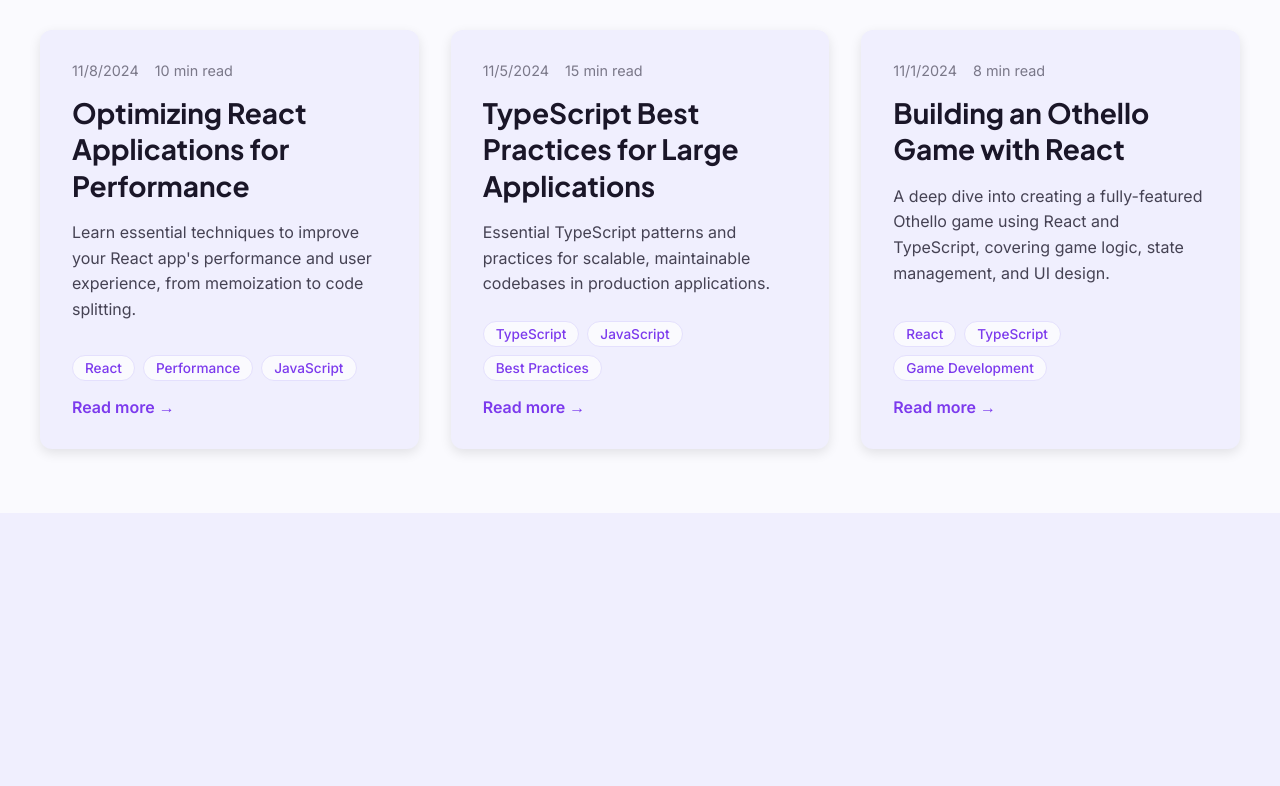
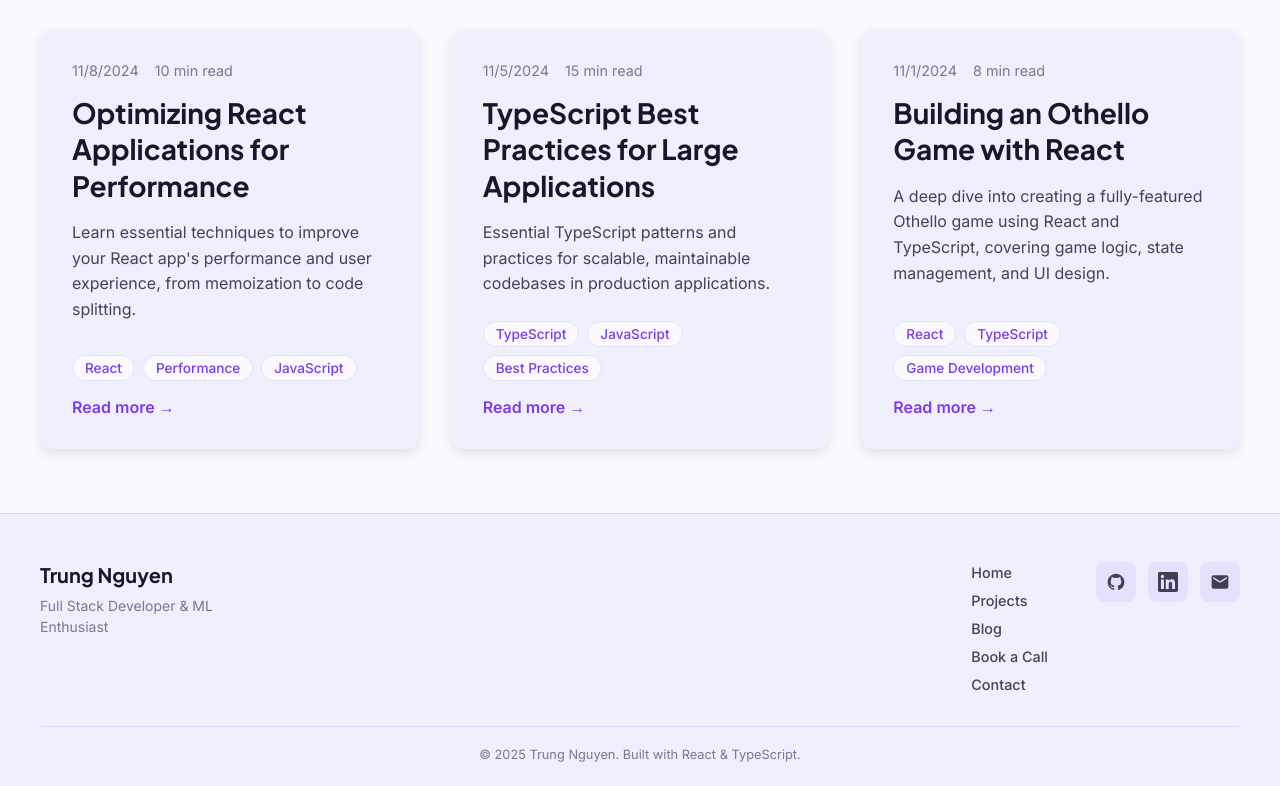
Before and after one commit to cozyGarage/cozyGarage.github.io, a React (Vite) app: page /blog in a window 1280 px wide. Shown: the part 392-1178 px from the top of the page. Before the commit the page ends 905 px from the top, so only its background shows below. Built offline with nearby package versions, Linux system fonts and the light colour scheme.

Commit message:
Complete personal website rework: footer, bug fixes, Calendly type safety
Agent-Logs-Url: https://github.com/cozyGarage/cozyGarage.github.io/sessions/4b1b3a04-5366-45a8-8495-211b35659c80

Co-authored-by: cozyGarage <9263674+cozyGarage@users.noreply.github.com>

```diff
--- a/index.html
+++ b/index.html
@@ -37,9 +37,6 @@
     <!-- Google Fonts: Plus Jakarta Sans (headings), Inter (body), JetBrains Mono (code) -->
     <link href="https://fonts.googleapis.com/css2?family=Plus+Jakarta+Sans:ital,wght@0,300;0,400;0,500;0,600;0,700;0,800;1,400&family=Inter:wght@300;400;500;600;700&family=JetBrains+Mono:wght@400;500&display=swap" rel="stylesheet">
 
-    <!-- Preload Critical Resources -->
-    <link rel="preload" href="/src/styles/variables.css" as="style">
-
     <!-- Favicon -->
     <link rel="icon" href="/favicon-neutral.svg" type="image/svg+xml">
     <link rel="apple-touch-icon" href="/apple-touch-icon.png">
@@ -66,8 +63,6 @@
         "knowsAbout": ["React", "TypeScript", "Machine Learning", "Web Development", "Python", "Node.js"]
       }
     </script>
-
-    <script type="module" crossorigin src="/src/index.tsx"></script>
   </head>
   <body>
     <noscript>
--- a/src/app/App.tsx
+++ b/src/app/App.tsx
@@ -2,6 +2,7 @@ import React from 'react';
 import { BrowserRouter, Routes, Route, Navigate, useLocation } from 'react-router-dom';
 import { ThemeProvider } from '../shared/utils/theme';
 import { Navbar } from '../shared/components/layout/Navbar';
+import { Footer } from '../shared/components/layout/Footer';
 import { HomePage } from '../features/home/HomePage';
 import { Loading } from '../shared/components/Loading';
 
@@ -36,6 +37,7 @@ export const App: React.FC = () => {
               <>
                 <Navbar />
                 <HomePage />
+                <Footer />
               </>
             }
           />
@@ -47,6 +49,7 @@ export const App: React.FC = () => {
               <React.Suspense fallback={<Loading />}>
                 <Navbar />
                 <ProjectsPage />
+                <Footer />
               </React.Suspense>
             }
           />
@@ -56,6 +59,7 @@ export const App: React.FC = () => {
               <React.Suspense fallback={<Loading />}>
                 <Navbar />
                 <ProjectDetailPage />
+                <Footer />
               </React.Suspense>
             }
           />
@@ -67,6 +71,7 @@ export const App: React.FC = () => {
               <React.Suspense fallback={<Loading />}>
                 <Navbar />
                 <BlogPage />
+                <Footer />
               </React.Suspense>
             }
           />
@@ -76,6 +81,7 @@ export const App: React.FC = () => {
               <React.Suspense fallback={<Loading />}>
                 <Navbar />
                 <BlogPostPage />
+                <Footer />
               </React.Suspense>
             }
           />
@@ -98,6 +104,7 @@ export const App: React.FC = () => {
               <React.Suspense fallback={<Loading />}>
                 <Navbar />
                 <BookPage />
+                <Footer />
               </React.Suspense>
             }
           />
--- /dev/null
+++ b/src/shared/components/layout/Footer.tsx
@@ -0,0 +1,72 @@
+import React from 'react';
+import { Link } from 'react-router-dom';
+import { personalInfo } from '../../../data';
+import './footer.css';
+
+const currentYear = new Date().getFullYear();
+
+export const Footer: React.FC = () => (
+  <footer className="site-footer">
+    <div className="footer-inner">
+      <div className="footer-brand">
+        <Link to="/" className="footer-logo">
+          {personalInfo.name}
+        </Link>
+        <p className="footer-tagline">{personalInfo.title}</p>
+      </div>
+
+      <nav className="footer-nav" aria-label="Footer navigation">
+        <ul>
+          <li><Link to="/">Home</Link></li>
+          <li><Link to="/projects">Projects</Link></li>
+          <li><Link to="/blog">Blog</Link></li>
+          <li><Link to="/book">Book a Call</Link></li>
+          <li><Link to={{ pathname: '/', hash: '#contact' }}>Contact</Link></li>
+        </ul>
+      </nav>
+
+      <div className="footer-social">
+        <a
+          href={personalInfo.github}
+          target="_blank"
+          rel="noopener noreferrer"
+          aria-label="GitHub profile"
+          className="footer-social-link"
+        >
+          {/* GitHub SVG icon */}
+          <svg viewBox="0 0 24 24" width="20" height="20" fill="currentColor" aria-hidden="true">
+            <path d="M12 2C6.477 2 2 6.484 2 12.021c0 4.428 2.865 8.184 6.839 9.504.5.092.682-.217.682-.482 0-.237-.009-.868-.014-1.703-2.782.605-3.369-1.342-3.369-1.342-.454-1.156-1.11-1.463-1.11-1.463-.908-.62.069-.608.069-.608 1.003.07 1.531 1.032 1.531 1.032.892 1.53 2.341 1.088 2.91.832.092-.647.35-1.088.636-1.338-2.22-.253-4.555-1.112-4.555-4.951 0-1.093.39-1.988 1.029-2.688-.103-.253-.446-1.272.098-2.65 0 0 .84-.27 2.75 1.026A9.564 9.564 0 0112 6.844a9.59 9.59 0 012.504.337c1.909-1.296 2.747-1.027 2.747-1.027.546 1.379.202 2.398.1 2.651.64.7 1.028 1.595 1.028 2.688 0 3.848-2.339 4.695-4.566 4.943.359.309.678.92.678 1.855 0 1.338-.012 2.419-.012 2.747 0 .268.18.58.688.482A10.019 10.019 0 0022 12.021C22 6.484 17.522 2 12 2z" />
+          </svg>
+        </a>
+        <a
+          href={personalInfo.linkedin}
+          target="_blank"
+          rel="noopener noreferrer"
+          aria-label="LinkedIn profile"
+          className="footer-social-link"
+        >
+          {/* LinkedIn SVG icon */}
+          <svg viewBox="0 0 24 24" width="20" height="20" fill="currentColor" aria-hidden="true">
+            <path d="M20.447 20.452h-3.554v-5.569c0-1.328-.027-3.037-1.852-3.037-1.853 0-2.136 1.445-2.136 2.939v5.667H9.351V9h3.414v1.561h.046c.477-.9 1.637-1.85 3.37-1.85 3.601 0 4.267 2.37 4.267 5.455v6.286zM5.337 7.433a2.062 2.062 0 01-2.063-2.065 2.064 2.064 0 112.063 2.065zm1.782 13.019H3.555V9h3.564v11.452zM22.225 0H1.771C.792 0 0 .774 0 1.729v20.542C0 23.227.792 24 1.771 24h20.451C23.2 24 24 23.227 24 22.271V1.729C24 .774 23.2 0 22.222 0h.003z" />
+          </svg>
+        </a>
+        <a
+          href={`mailto:${personalInfo.email}`}
+          aria-label="Send email"
+          className="footer-social-link"
+        >
+          {/* Email SVG icon */}
+          <svg viewBox="0 0 24 24" width="20" height="20" fill="currentColor" aria-hidden="true">
+            <path d="M20 4H4a2 2 0 00-2 2v12a2 2 0 002 2h16a2 2 0 002-2V6a2 2 0 00-2-2zm0 4l-8 5-8-5V6l8 5 8-5v2z" />
+          </svg>
+        </a>
+      </div>
+    </div>
+
+    <div className="footer-bottom">
+      <p>
+        &copy; {currentYear} {personalInfo.name}. Built with React &amp; TypeScript.
+      </p>
+    </div>
+  </footer>
+);
--- /dev/null
+++ b/src/shared/components/layout/footer.css
@@ -0,0 +1,123 @@
+/* ========================================
+   FOOTER - Site Footer
+   ======================================== */
+
+.site-footer {
+  background: var(--bg-secondary);
+  border-top: 1px solid var(--color-border);
+  padding: 3rem 2rem 1.5rem;
+  margin-top: auto;
+  width: 100%;
+}
+
+.footer-inner {
+  max-width: 1200px;
+  margin: 0 auto;
+  display: grid;
+  grid-template-columns: 1fr auto auto;
+  gap: 3rem;
+  align-items: start;
+  padding-bottom: 2rem;
+  border-bottom: 1px solid var(--color-border);
+}
+
+/* Brand */
+.footer-logo {
+  font-family: var(--font-heading);
+  font-size: 1.25rem;
+  font-weight: 700;
+  color: var(--text-primary);
+  text-decoration: none;
+  display: block;
+  margin-bottom: 0.5rem;
+  transition: color var(--transition-fast);
+}
+
+.footer-logo:hover {
+  color: var(--accent-primary);
+}
+
+.footer-tagline {
+  font-size: 0.875rem;
+  color: var(--text-tertiary);
+  line-height: 1.5;
+  max-width: 220px;
+}
+
+/* Nav */
+.footer-nav ul {
+  list-style: none;
+  padding: 0;
+  margin: 0;
+  display: flex;
+  flex-direction: column;
+  gap: 0.5rem;
+}
+
+.footer-nav a {
+  color: var(--text-secondary);
+  text-decoration: none;
+  font-size: 0.9rem;
+  font-weight: 500;
+  transition: color var(--transition-fast);
+}
+
+.footer-nav a:hover {
+  color: var(--accent-primary);
+}
+
+/* Social links */
+.footer-social {
+  display: flex;
+  gap: 0.75rem;
+  align-items: center;
+}
+
+.footer-social-link {
+  display: flex;
+  align-items: center;
+  justify-content: center;
+  width: 40px;
+  height: 40px;
+  border-radius: var(--radius-md);
+  background: var(--bg-tertiary);
+  color: var(--text-secondary);
+  text-decoration: none;
+  transition: background var(--transition-fast), color var(--transition-fast), transform var(--transition-fast);
+}
+
+.footer-social-link:hover {
+  background: rgba(var(--accent-primary-rgb), 0.15);
+  color: var(--accent-primary);
+  transform: translateY(-2px);
+}
+
+/* Bottom bar */
+.footer-bottom {
+  max-width: 1200px;
+  margin: 1.25rem auto 0;
+  text-align: center;
+}
+
+.footer-bottom p {
+  font-size: 0.8rem;
+  color: var(--text-tertiary);
+}
+
+/* Responsive */
+@media (max-width: 768px) {
+  .footer-inner {
+    grid-template-columns: 1fr;
+    gap: 2rem;
+  }
+
+  .footer-nav ul {
+    flex-direction: row;
+    flex-wrap: wrap;
+    gap: 0.5rem 1.25rem;
+  }
+
+  .footer-social {
+    gap: 0.5rem;
+  }
+}
--- a/src/styles/layout.css
+++ b/src/styles/layout.css
@@ -13,8 +13,8 @@ body {
   font-family: var(--font-body);
   -webkit-font-smoothing: antialiased;
   -moz-osx-font-smoothing: grayscale;
-  background: var(--color-bg-primary);
-  color: var(--color-text-primary);
+  background: var(--bg-primary);
+  color: var(--text-primary);
   overflow-x: hidden;
 }
 
```
Also changed, not shown: src/features/book/BookPage.tsx (+34 -24 lines).
